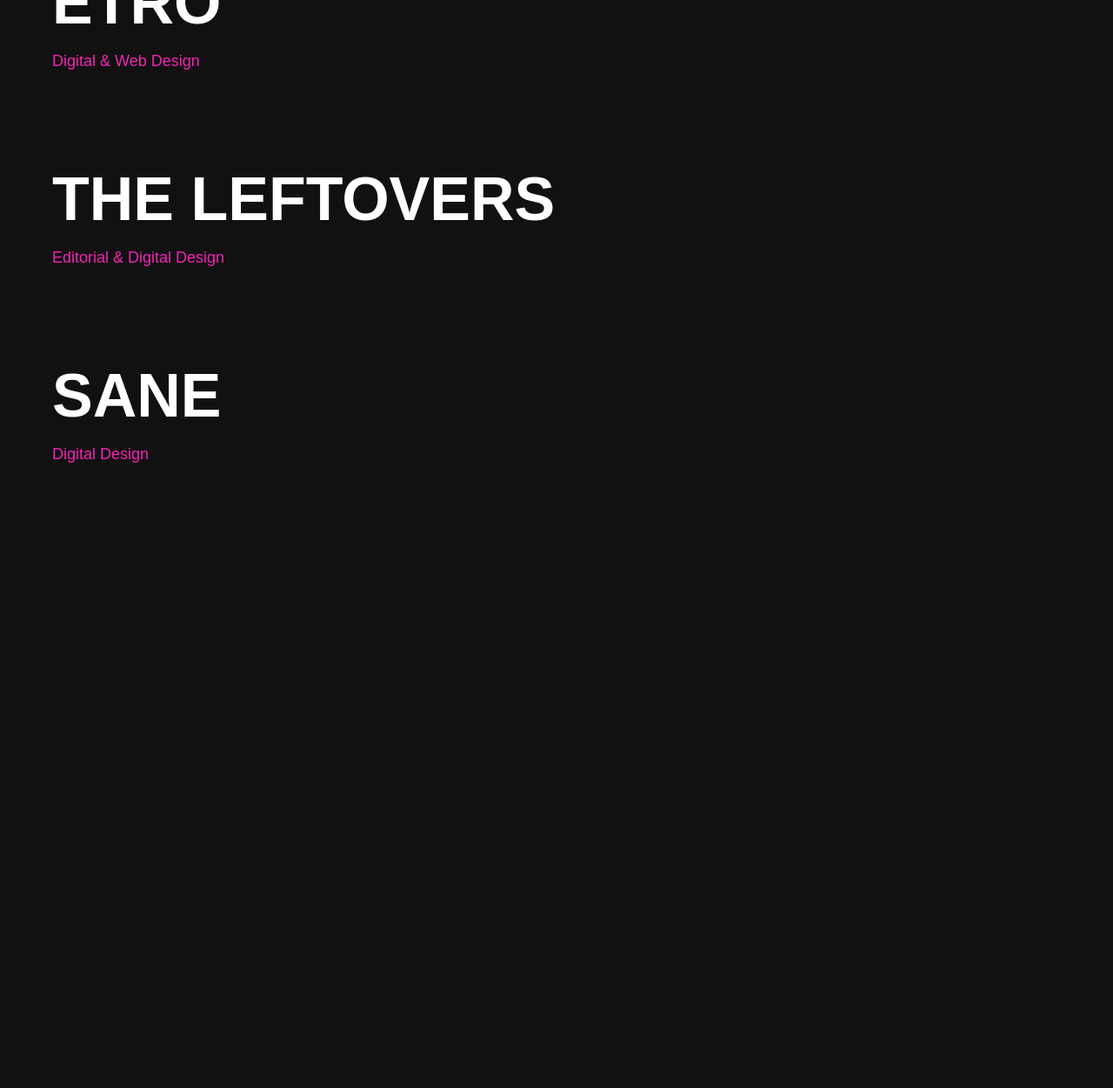
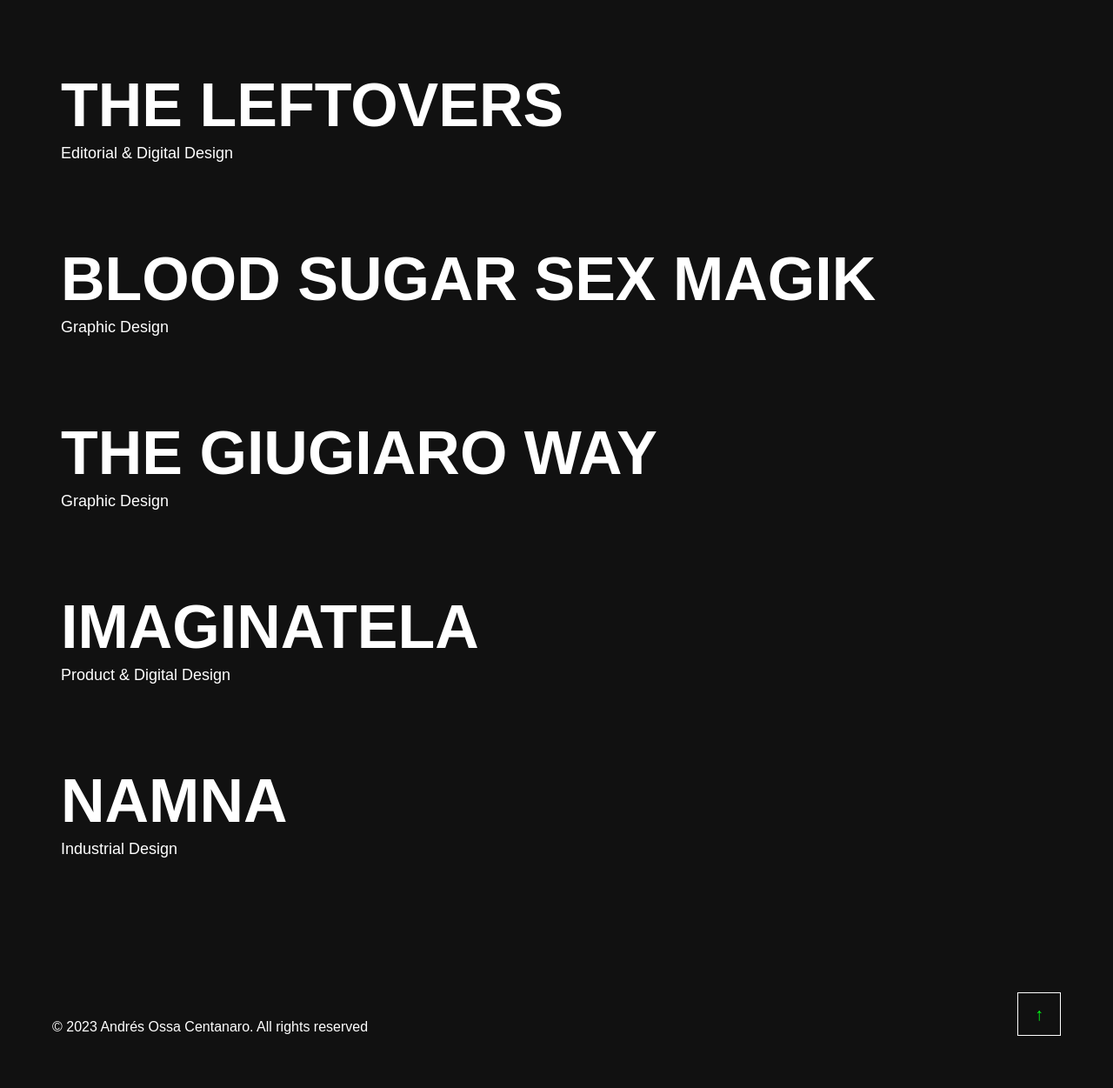
Before and after one commit to andresossa13/final-assignment-andresossa13, a plain HTML site: page works.html in a window 1280 px wide. Shown: the part 680-1931 px from the top of the page at 87% size. Before the commit the page ends 1361 px from the top, so only its background shows below. Drawn offline with Linux system fonts and the light colour scheme.

Commit message:
General changes & fixes + Works page done

```diff
--- a/css/styles.css
+++ b/css/styles.css
@@ -14,18 +14,24 @@ body {
 
 }
 
+p {
+  margin: 0;
+  font-weight: 400;
+  font-size: 16px;
+  line-height: 20px;
+}
 
 /* HEADER */
 
 header {
   margin: 0;
   width: 100%;
-  height: 100px;
+  height: 80px;
   background-color:#11111100;
   position: fixed;
 
   padding: 60px;
-  padding-top: 100px;
+  padding-top: 80px;
   display: flex;
   flex-direction: row;
   flex-wrap: nowrap;
@@ -35,6 +41,13 @@ header {
 
 /* WORKS GENERAL */
 
+.projects-container {
+  display: block;
+  width: 100%;
+  padding-bottom: 50px;
+  height: 200px;
+}
+
 a, a:after, a:visited {
   text-decoration: none;
   cursor: pointer;
@@ -43,19 +56,22 @@ a, a:after, a:visited {
 
 .works-container {
 padding-left: 60px;
-padding-top: 150px;
+padding-top: 160px;
 
 }
 
 
 .works-titles-white {
   color: white;
+  margin: 0;
+  padding-left: 10px;
 }
+
+
 
 
 h2 {
   font-family: sans-serif;
-  line-height: 0%;
   font-size: 70px;
   text-transform: uppercase;
 }
@@ -63,42 +79,168 @@ h2 {
 .works-para  {
   font-family: sans-serif;
   font-size: 18px;
-  margin-bottom: 0;
-  line-height: 100%;
+  margin-top: 5px;
+  padding-left: 10px;
+}
+
+.works-para:hover  {
+  font-family: sans-serif;
+  font-size: 18px;
+  margin-top: 5px;
+  padding-left: 10px;
+  color: white;
 }
 
 .color-pink {
-  color:#f524b5;
+  color:white;
 }
 
-/* WORKS PROJECTS  */
 
-.works-text-pinn {
-  margin: 10vh 0;
-  width: 25%;
-  padding-bottom: 70px;
+/* WORKS  */
+
+.pinn:hover {
+  margin: 0;
+  background-image: url('/img/pinn/pinn-banner.png');
+  height: 200px;
+  background-position: center;
+  background-repeat: no-repeat;
+  background-size: cover;
+  background-color:#111111;
+
 }
 
-.works-text-RayBan {
-  margin: 10vh 0;
-  width: 60%;
-  padding-bottom: 70px;
+.rayban:hover {
+  margin: 0;
+  background-image: url('/img/rayban/ray-banner.jpg');
+  height: 200px;
+  background-position: center;
+  background-repeat: no-repeat;
+  background-size: cover;
+  background-color:#111111;
+
 }
 
-.works-text-etro {
-  margin: 10vh 0;
-  width: 60%;
-  padding-bottom: 70px;
+.etro:hover {
+  margin: 0;
+  background-image: url('/img/etro/etro-banner1.jpg');
+  height: 200px;
+  background-position: center;
+  background-repeat: no-repeat;
+  background-size: cover;
+  background-color:#111111;
+
 }
 
-.works-text-leftovers {
-  margin: 10vh 0;
-  width: 60%;
-  padding-bottom: 70px;
+.leftovers:hover {
+  margin: 0;
+  background-image: url('/img/leftovers/letftovers-banner.png');
+  height: 200px;
+  background-position: center;
+  background-repeat: no-repeat;
+  background-size: cover;
+  background-color:#111111;
+
 }
 
-.works-text-sane {
-  margin: 10vh 0;
-  width: 60%;
-  padding-bottom: 70px;
+.redhot:hover {
+  margin: 0;
+  background-image: url('/img/redhot/redhot-banner.jpg');
+  height: 200px;
+  background-position: center;
+  background-repeat: no-repeat;
+  background-size: cover;
+  background-color:#111111;
+
 }
+
+.posters:hover {
+  margin: 0;
+  background-image: url('/img/posters/posters-banner.jpg');
+  height: 200px;
+  background-position: center;
+  background-repeat: no-repeat;
+  background-size: cover;
+  background-color:#111111;
+
+}
+
+.posters:hover {
+  margin: 0;
+  background-image: url('/img/posters/posters-banner.jpg');
+  height: 200px;
+  background-position: center;
+  background-repeat: no-repeat;
+  background-size: cover;
+  background-color:#111111;
+
+}
+
+.imaginatela:hover {
+  margin: 0;
+  background-image: url('/img/imaginatela/imaginatela-banner.jpg');
+  height: 200px;
+  background-position: center;
+  background-repeat: no-repeat;
+  background-size: cover;
+  background-color:#111111;
+
+}
+
+.namna:hover {
+  margin: 0;
+  background-image: url('/img/namna/namna-banner.jpg');
+  height: 200px;
+  background-position: center;
+  background-repeat: no-repeat;
+  background-size: cover;
+  background-color:#111111;
+
+}
+
+/* FOOTER  */
+
+footer {
+  margin: 0;
+  width: 100%;
+  height: auto;
+  padding: 60px;
+  color: white;
+  display: flex;
+  flex-direction: row;
+  flex-wrap: nowrap;
+  align-items: flex-end;
+  justify-content: space-between;
+}
+
+.return-top {
+  width: 50px;
+  height: 50px;
+  margin: 0;
+  padding: 10px;
+  display: flex;
+  justify-content: center;
+  align-items: center;
+  font-family: sans-serif;
+  font-size: 20px;
+  border: 1px solid white;
+  border-radius: 0%;
+}
+
+.arrow {
+  color: #01ff15;
+}
+
+.return-top:hover {
+  width: 50px;
+  height: 50px;
+  margin: 0;
+  padding: 10px;
+  display: flex;
+  justify-content: center;
+  align-items: center;
+  font-family: sans-serif;
+  font-size: 20px;
+  border: 1px solid #01ff15;
+  border-radius: 0%;
+
+}
--- a/works.html
+++ b/works.html
@@ -4,8 +4,8 @@
   <meta charset="UTF-8">
   <meta http-equiv="X-UA-Compatible" content="IE=edge">
   <meta name="viewport" content="width=device-width, initial-scale=1.0">
-  <link rel="stylesheet" href="css/styles.css">
-  <title>Andrés Ossa Centanaro - Works</title>
+  <link rel="stylesheet" href="/css/styles.css">
+  <title>Andrés Ossa Centanaro - Selected Works</title>
 </head>
 <body>
   <!-- HEADER -->
@@ -17,42 +17,76 @@
 
   <section class="my-works-section">
     <div class="works-container">
-      <a href="project.html">
-        <div class="works-text-pinn">
+      <a href="project.html" class="projects-container pinn">
+
          <h2 class="works-titles-white">Pinn Air</h2>
          <p class="works-para color-pink">Branding & Digital Design</p>
-        </div>
+
+
       </a>
 
-      <a href="project.html">
-        <div class="works-text-RayBan">
+      <a href="project.html" class="projects-container rayban">
+
          <h2 class="works-titles-white">Ray-Ban Stories</h2>
          <p class="works-para color-pink">Digital & Web Design</p>
-        </div>
+
       </a>
 
-      <a href="project.html">
-        <div class="works-text-etro">
+      <a href="project.html" class="projects-container etro">
+
          <h2 class="works-titles-white">ETRO</h2>
          <p class="works-para color-pink">Digital & Web Design</p>
-        </div>
+
       </a>
 
-      <a href="project.html">
-        <div class="works-text-leftovers">
+      <a href="project.html" class="projects-container leftovers">
+
          <h2 class="works-titles-white">The Leftovers</h2>
          <p class="works-para color-pink">Editorial & Digital Design</p>
-        </div>
+
       </a>
 
-      <a href="project.html">
-        <div class="works-text-sane">
-         <h2 class="works-titles-white">Sane</h2>
-         <p class="works-para color-pink">Digital Design</p>
-        </div>
+      <a href="project.html" class="projects-container redhot">
+
+         <h2 class="works-titles-white">Blood Sugar Sex Magik</h2>
+         <p class="works-para color-pink">Graphic Design</p>
+
       </a>
+
+      <a href="project.html" class="projects-container posters">
+
+        <h2 class="works-titles-white">The Giugiaro way</h2>
+        <p class="works-para color-pink">Graphic Design</p>
+
+     </a>
+
+     <a href="project.html" class="projects-container imaginatela">
+
+      <h2 class="works-titles-white">Imaginatela</h2>
+      <p class="works-para color-pink">Product & Digital Design</p>
+
+     </a>
+
+    </a>
+
+    <a href="project.html" class="projects-container namna">
+
+     <h2 class="works-titles-white">Namna</h2>
+     <p class="works-para color-pink">Industrial Design</p>
+
+    </a>
 
     </div>
   </section>
+
+  <footer>
+    <p>
+      <span>©</span>
+      2023 Andrés Ossa Centanaro. All rights reserved
+    </p>
+    <a href="#" class="return-top">
+      <span class="arrow">↑</span>
+    </a>
+  </footer>
 </body>
 </html>
```
Also changed, not shown: about.html (+1 -1 lines), index.html (+1 -1 lines), img/etro/etro-banner1.jpg (added), img/imaginatela/imaginatela-banner.jpg (added), img/leftovers/letftovers-banner.png (added), img/namna/namna-banner.jpg (added), img/pinn/pinn-banner.png (added), img/posters/posters-banner.jpg (added), img/rayban/ray-banner.jpg (added), img/redhot/redhot-banner.jpg (added).
